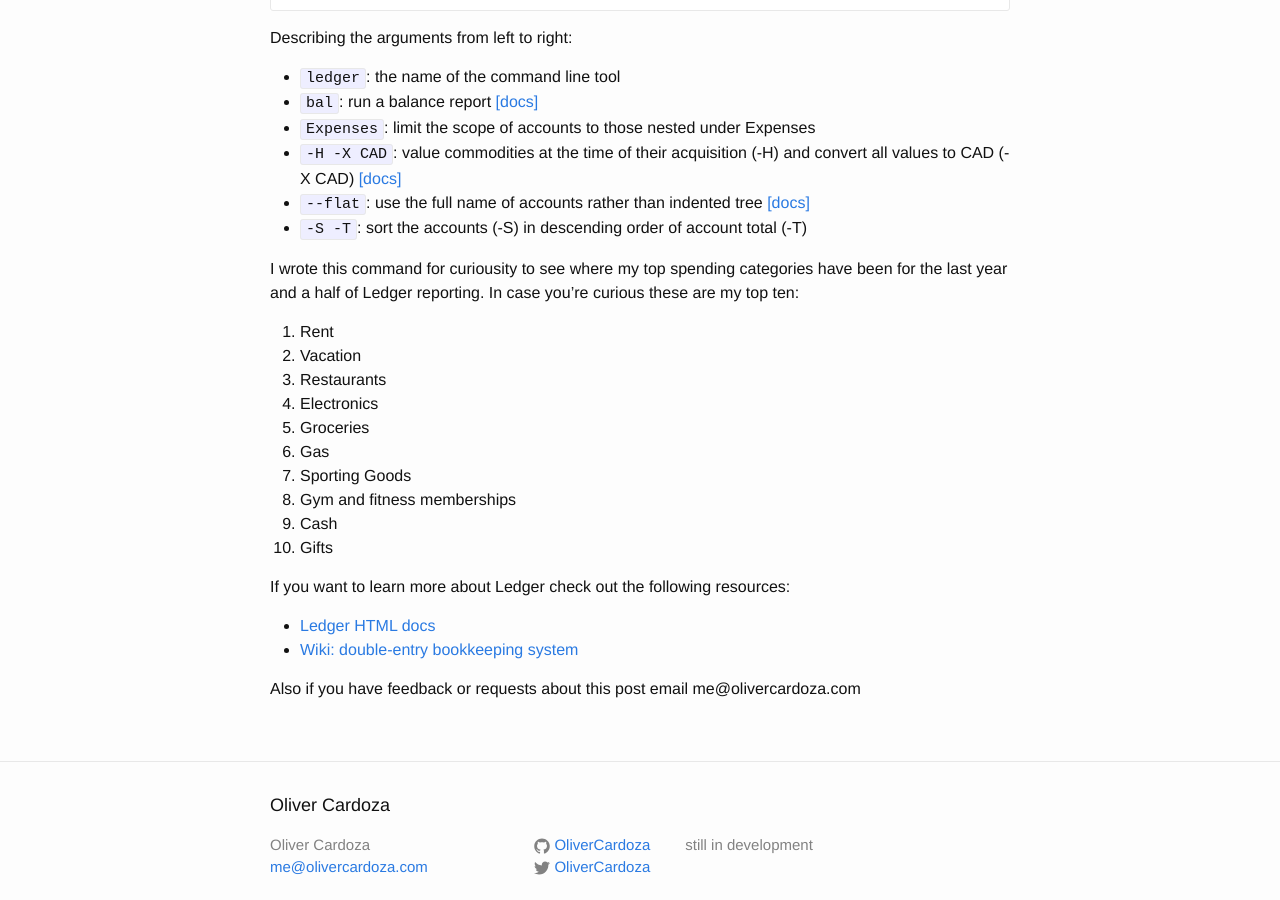
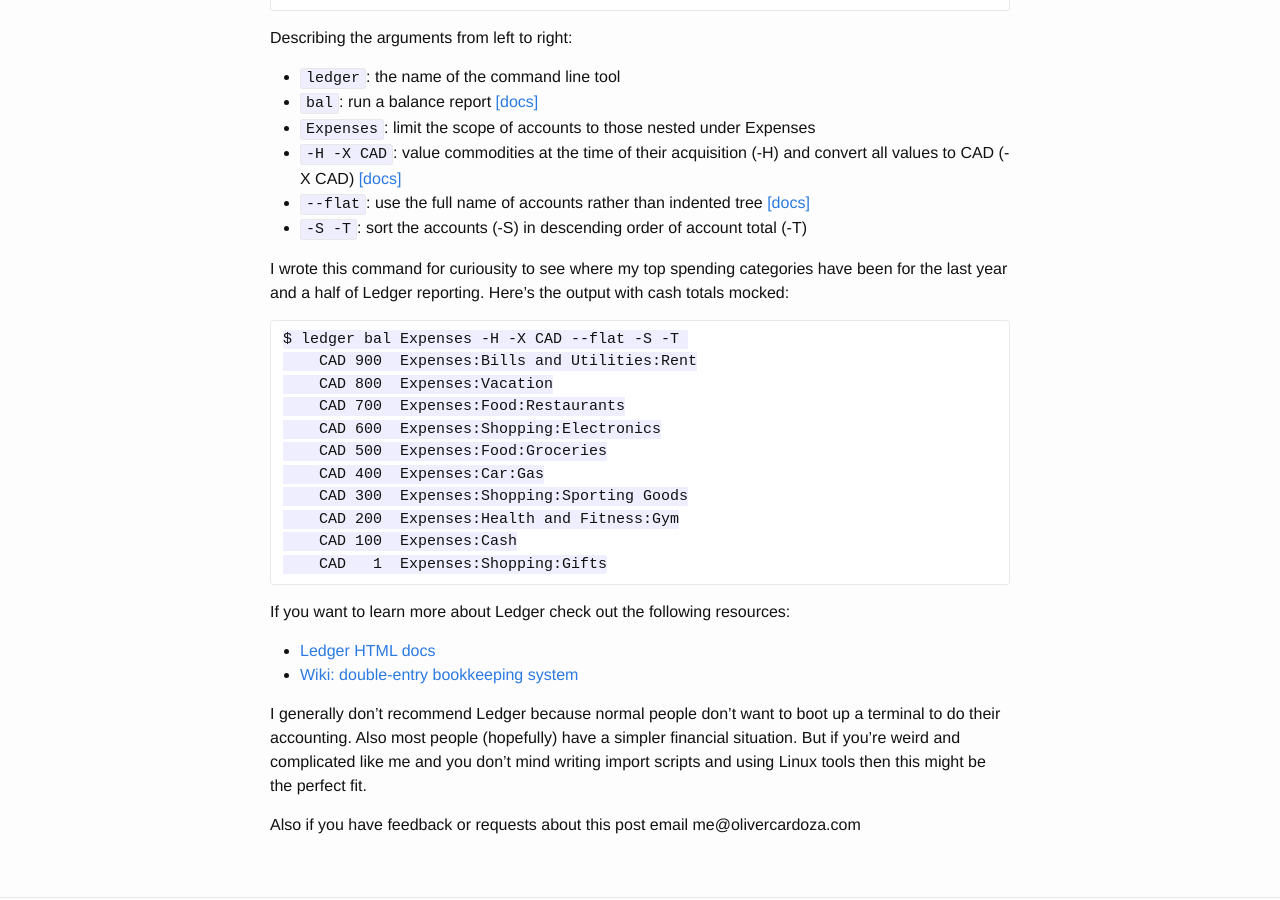
Before and after one commit to OliverCardoza/OliverCardoza.github.io, a Jekyll site: the page built from _posts/2016-06-18-the-path-to-ledger.markdown, in a window 1280 px wide and 900 px high, scrolled down 1442 px. Built offline with Jekyll 4.4.1, drawn with Linux system fonts in a browser that asks for light colours.

Commit message:
Update 2016-06-18-the-path-to-ledger.markdown

```diff
--- a/_posts/2016-06-18-the-path-to-ledger.markdown
+++ b/_posts/2016-06-18-the-path-to-ledger.markdown
@@ -45,22 +45,25 @@
 * `--flat`: use the full name of accounts rather than indented tree [[docs]](http://ledger-cli.org/3.0/doc/ledger3.html#index-_002d_002dflat)
 * `-S -T`: sort the accounts (-S) in descending order of account total (-T)
 
-I wrote this command for curiousity to see where my top spending categories have been for the last year and a half of Ledger reporting. In case you're curious these are my top ten:
+I wrote this command for curiousity to see where my top spending categories have been for the last year and a half of Ledger reporting. Here's the output with cash totals mocked:
 
-1. Rent
-2. Vacation
-3. Restaurants
-4. Electronics
-5. Groceries
-6. Gas
-7. Sporting Goods
-8. Gym and fitness memberships
-9. Cash
-10. Gifts
+    $ ledger bal Expenses -H -X CAD --flat -S -T
+        CAD 900  Expenses:Bills and Utilities:Rent
+        CAD 800  Expenses:Vacation
+        CAD 700  Expenses:Food:Restaurants
+        CAD 600  Expenses:Shopping:Electronics
+        CAD 500  Expenses:Food:Groceries
+        CAD 400  Expenses:Car:Gas
+        CAD 300  Expenses:Shopping:Sporting Goods
+        CAD 200  Expenses:Health and Fitness:Gym
+        CAD 100  Expenses:Cash
+        CAD   1  Expenses:Shopping:Gifts
 
 If you want to learn more about Ledger check out the following resources:
 
 * [Ledger HTML docs](http://ledger-cli.org/3.0/doc/ledger3.html#Introduction-to-Ledger)
 * [Wiki: double-entry bookkeeping system](https://en.wikipedia.org/wiki/Double-entry_bookkeeping_system)
 
+I generally don't recommend Ledger because normal people don't want to boot up a terminal to do their accounting. Also most people (hopefully) have a simpler financial situation. But if you're weird and complicated like me and you don't mind writing import scripts and using Linux tools then this might be the perfect fit.
+
 Also if you have feedback or requests about this post email me@olivercardoza.com
```
